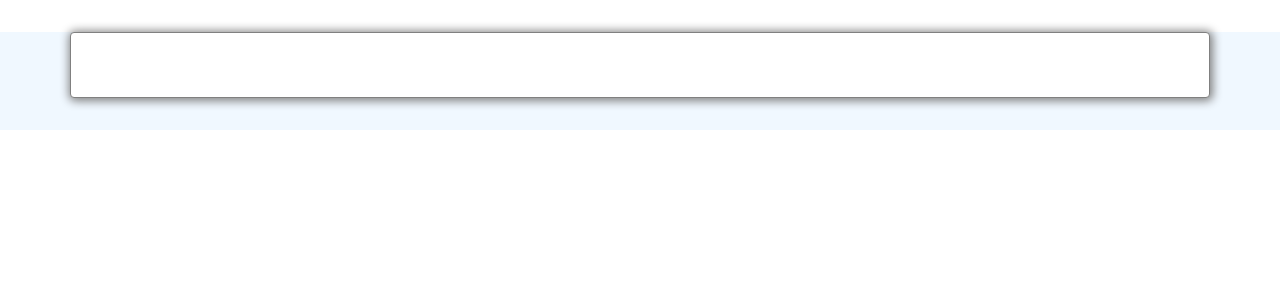
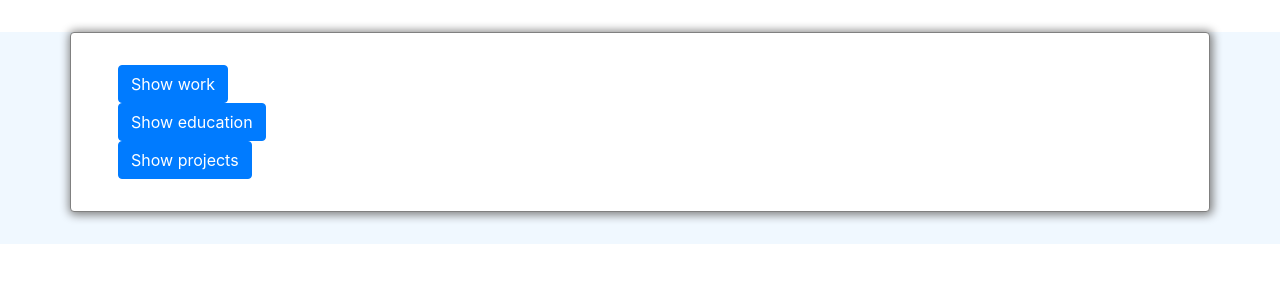
Before and after one commit to Haataja/CV-generator-frontend, a React (Create React App) app: page / in a window 1280 px wide. Shown: the top 300 px of the page. Built offline with nearby package versions, Linux system fonts and the light colour scheme.

Commit message:
Timeline: Add Buttons for showing history
Signed-off-by: Tuukkaj <juusela.tuukka@gmail.com>

```diff
--- a/src/components/Timeline.js
+++ b/src/components/Timeline.js
@@ -2,6 +2,7 @@ import React, { Component } from 'react';
 import { connect } from 'react-redux';
 import {Col, Container, Row} from "react-bootstrap";
 import './Timeline.css';
+import Button from "react-bootstrap/Button";
 
 
 export class Timeline extends Component {
@@ -9,7 +10,15 @@ export class Timeline extends Component {
     return (
       <div id="background">
         <Container id="page">
-
+          <Col>
+            <Button>Show work</Button>
+          </Col>
+          <Col className="button-col">
+            <Button>Show education</Button>
+          </Col>
+          <Col className="button-col">
+            <Button>Show projects</Button>
+          </Col>
         </Container>
       </div>
     );
```
